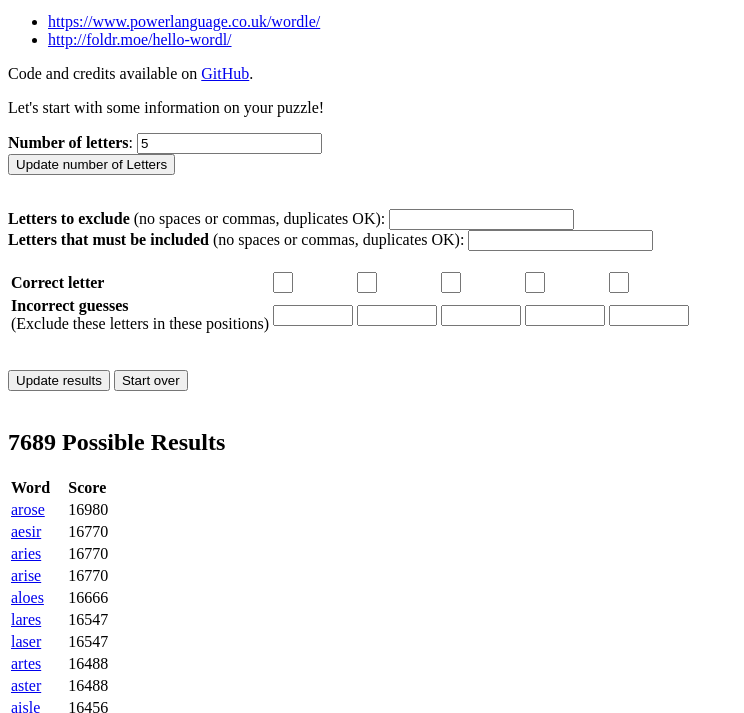
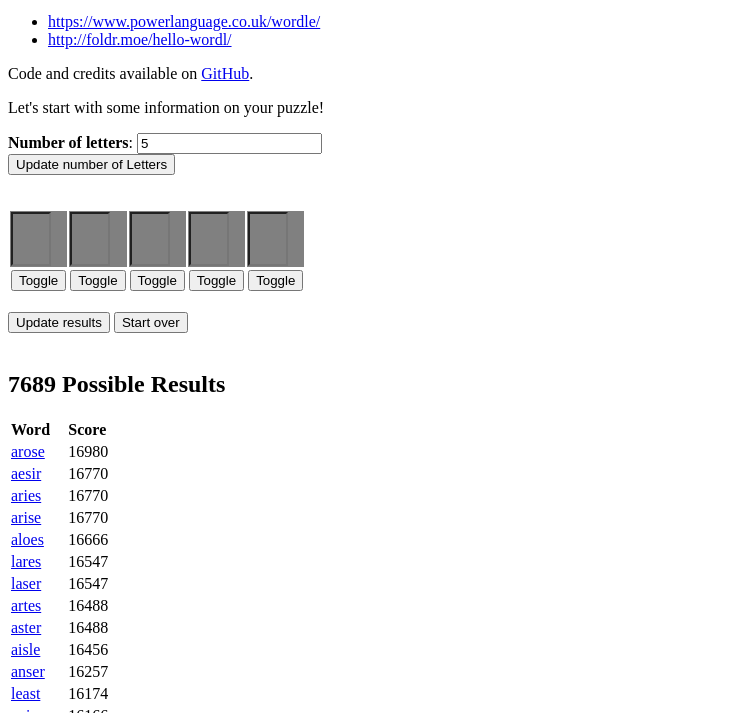
Before and after one commit to benwang93/wordle_solver, a plain HTML site: page index.html in a window 1280 px wide. Shown: the part 87-800 px from the top of the page, without its empty margins (0-744 px from the left). Drawn offline with Linux system fonts and the light colour scheme.

Commit message:
Working grid view instead of legacy UI

```diff
--- a/index.html
+++ b/index.html
@@ -22,8 +22,8 @@
     <p>For helping solve Wordle-like puzzles!</p>
 
     <ul>
-        <li><a href="https://www.powerlanguage.co.uk/wordle/">https://www.powerlanguage.co.uk/wordle/</a></li>
-        <li><a href="http://foldr.moe/hello-wordl/">http://foldr.moe/hello-wordl/</a></li>
+        <li><a href="https://www.powerlanguage.co.uk/wordle/" target="_blank">https://www.powerlanguage.co.uk/wordle/</a></li>
+        <li><a href="http://foldr.moe/hello-wordl/" target="_blank">http://foldr.moe/hello-wordl/</a></li>
     </ul>
 
     <p>Code and credits available on <a href="https://github.com/benwang93/wordle_solver" target="_blank">GitHub</a>.</p>
@@ -41,25 +41,13 @@
 
     <br>
 
-    <form id="wordForm">
-        <label for="disallowedLetters"><b>Letters to exclude</b> (no spaces or commas, duplicates OK):</label>
-        <input type="text" name="disallowedLetters" id="disallowedLetters" value="">
-        <br>
-
-        <label for="requiredLetters"><b>Letters that must be included</b> (no spaces or commas, duplicates OK):</label>
-        <input type="text" name="requiredLetters" id="requiredLetters" value="">
-
-        <br>
-        <br>
-
-
-        <table id="knownLettersForm">
-            <!-- Correct/Incorrect letter positions go here -->
-        </table>
-    </form>
+    <table id="wordGrid">
+        <!-- Correct/Incorrect letter positions go here -->
+    </table>
 
     <br>
 
+    <!-- <input id="addRow" type="button" value="Add row" onclick="addWordGridRow();" /> -->
     <input id="updateResults" type="button" value="Update results" onclick="updateResults();" />
     <input id="resetForm" type="button" value="Start over" onclick="resetWordForm();" />
 
--- a/scripts/app.js
+++ b/scripts/app.js
@@ -1,4 +1,11 @@
 var wordLength = 5;
+
+var numGridRows = 0;
+
+let COLOR_UNUSED = "gray";
+let COLOR_WRONG_SPOT = "yellow";
+let COLOR_CORRECT = "green";
+
 
 function initLetterCounts() {
     var map = {}
@@ -15,6 +22,58 @@ function debugLogCharCounts(charCounts) {
 }
 
 function updateResults() {
+    // Clear out current state
+    var lettersToExclude = "";
+    var lettersToInclude = "";
+    var incorrectGuessesArray = [];
+    var correctLetters = [];
+
+    for (let c = 0; c < wordLength; c++) {
+        incorrectGuessesArray.push([]);
+        correctLetters.push([]);
+    }
+
+    // Parse grid into expected string format
+    var rowFull = true;
+
+    for (let r = 0; r < numGridRows; r++) {
+        rowFull = true;
+
+        for (let c = 0; c < wordLength; c++) {
+            var textBox = document.getElementById("wordLetterR" + r + "C" + c);
+
+            // Only process if cell has value
+            if (textBox.value.length > 0) {
+                let currLetter = textBox.value[0].toLowerCase();
+
+                switch (textBox.style.backgroundColor) {
+                    case COLOR_UNUSED:
+                        lettersToExclude += currLetter;
+                        break;
+                    case COLOR_WRONG_SPOT:
+                        lettersToInclude += currLetter;
+                        incorrectGuessesArray[c] += currLetter;
+                        break;
+                    case COLOR_CORRECT:
+                        lettersToInclude += currLetter;
+                        correctLetters[c] = currLetter;
+                        break;
+                }
+            }
+            else
+            {
+                console.log("R" + r + "C" + c + ": empty!")
+                rowFull = false;
+            }
+        }
+    }
+
+    // Add a new row if previous row was used
+    if (rowFull) {
+        addWordGridRow();
+    }
+
+    // Now filter words
     console.log("Trying to read word list...");
     var req = new XMLHttpRequest();
     req.onload = function () {
@@ -29,9 +88,8 @@ function updateResults() {
         var outputTable = document.getElementById("outputTable");
         outputTable.innerHTML = "";
 
-        // let wordLength = parseInt(document.getElementById('wordLength').value);
-        let disallowedLetters = document.getElementById('disallowedLetters').value.toLowerCase();
-        let requiredLetters = document.getElementById('requiredLetters').value.toLowerCase();
+        let disallowedLetters = lettersToExclude;
+        let requiredLetters = lettersToInclude;
 
 
         function filterWordLengthX(word, length) {
@@ -68,7 +126,7 @@ function updateResults() {
 
         function filterKnownLettterPositions(word) {
             for (let i = 0; i < wordLength; i++) {
-                if ((document.getElementById('knownLetter' + i).value.length > 0) && word[i] != document.getElementById('knownLetter' + i).value.toLowerCase()[0]) {
+                if ((correctLetters[i].length > 0) && (word[i] != correctLetters[i])) {
                     return false;
                 }
             }
@@ -78,9 +136,7 @@ function updateResults() {
 
         function filterIncorrectGuesses(word) {
             for (let i = 0; i < wordLength; i++) {
-                let incorrectGuesses = document.getElementById('wrongLetter' + i).value.toLowerCase();
-
-                if (incorrectGuesses.includes(word[i])) {
+                if (incorrectGuessesArray[i].includes(word[i])) {
                     return false;
                 }
             }
@@ -115,7 +171,6 @@ function updateResults() {
         // Now score remaining words
         // Start by gathering stats on occurrence of letters
         var charCounts = initLetterCounts();
-        // debugLogCharCounts(charCounts)
 
         for (let word of filteredWords) {
             for (let c of word) {
@@ -178,43 +233,87 @@ function updateResults() {
     req.send();
 }
 
+function addWordGridRow() {
+    console.log("addWordGridRow called for row number: " + numGridRows)
+
+    let rowNum = numGridRows;
+
+    var wordGrid = document.getElementById("wordGrid");
+
+    // Create table for entering good and bad letters
+    let newRow = document.createElement('tr');
+    let buttonRow = document.createElement('tr');
+
+    for (let i = 0; i < wordLength; i++) {
+        let newCol = document.createElement('td');
+        let buttonCol = document.createElement('td');
+
+        // Default color
+        newCol.style.backgroundColor = COLOR_UNUSED;
+
+        newCol.id = 'wordCellR' + rowNum + 'C' + i;
+
+        newCol.innerHTML += '<input type="text" name="wordLetterR' + rowNum + 'C' + i + '" id="wordLetterR' + rowNum + 'C' + i + '" value="" style="width: 40px; font-size: 42px; background-color: ' + COLOR_UNUSED + '">';
+        buttonCol.innerHTML += '<input name="wordButtonR' + rowNum + 'C' + i + '" id="wordButtonR' + rowNum + 'C' + i + '" type="button" value="Toggle" onclick="toggleState(' + rowNum + ', ' + i + ');" />';
+        newRow.appendChild(newCol);
+        buttonRow.appendChild(buttonCol);
+    }
+    wordGrid.appendChild(newRow);
+    wordGrid.appendChild(buttonRow);
+
+    numGridRows++;
+}
+
+function toggleState(rowNum, colNum) {
+    console.log("toggleState called for row " + rowNum + ", col " + colNum);
+    console.log("key is " + "wordLetterR" + rowNum + "C" + colNum)
+
+    var textBox = document.getElementById("wordLetterR" + rowNum + "C" + colNum);
+    var cell = document.getElementById("wordCellR" + rowNum + "C" + colNum);
+
+    console.log(" -> wordGrid.style.backgroundColor is " + cell.style.backgroundColor);
+
+    switch (textBox.style.backgroundColor) {
+        case COLOR_UNUSED:
+            cell.style.backgroundColor = COLOR_WRONG_SPOT;
+            textBox.style.backgroundColor = COLOR_WRONG_SPOT;
+            break;
+        case COLOR_WRONG_SPOT:
+            cell.style.backgroundColor = COLOR_CORRECT;
+            textBox.style.backgroundColor = COLOR_CORRECT;
+            break;
+        case COLOR_CORRECT:
+            cell.style.backgroundColor = COLOR_UNUSED;
+            textBox.style.backgroundColor = COLOR_UNUSED;
+            break;
+    }
+}
+
+function resetGrid() {
+    // Clear out grid
+    var wordGrid = document.getElementById("wordGrid");
+    wordGrid.innerHTML = ""
+
+    numGridRows = 0;
+
+    // Add first row
+    addWordGridRow();
+}
+
 function updateNumberLetters() {
     console.log("Updating number of letters");
 
-    var knownLettersForm = document.getElementById("knownLettersForm");
-    knownLettersForm.innerHTML = ""
-
     wordLength = parseInt(document.getElementById('wordLength').value);
 
-    // Create table for entering good and bad letters
-    let correctRow = document.createElement('tr');
-    let incorrectRow = document.createElement('tr');
-
-    // Add row headings
-    let correctColHeader = document.createElement('td');
-    let incorrectColHeader = document.createElement('td');
-    correctColHeader.innerHTML = "<b>Correct letter</b>";
-    incorrectColHeader.innerHTML = "<b>Incorrect guesses</b><br>(Exclude these letters in these positions)";
-    correctRow.appendChild(correctColHeader);
-    incorrectRow.appendChild(incorrectColHeader);
-
-    for (let i = 0; i < wordLength; i++) {
-        let correctCol = document.createElement('td');
-        let incorrectCol = document.createElement('td');
-        correctCol.innerHTML += '<input type="text" name="knownLetter' + i + '" id="knownLetter' + i + '" value="" style="width: 20px;">';
-        incorrectCol.innerHTML += '<input type="text" name="wrongLetter' + i + '" id="wrongLetter' + i + '" value="" style="width: 80px;">';
-        correctRow.appendChild(correctCol);
-        incorrectRow.appendChild(incorrectCol);
-    }
-    knownLettersForm.appendChild(correctRow);
-    knownLettersForm.appendChild(incorrectRow);
+    resetGrid();
 
     updateResults();
 }
 
 function resetWordForm() {
-    document.getElementById("wordForm").reset();
     console.log("Reset form");
+
+    resetGrid();
 
     updateResults();
 }
```
